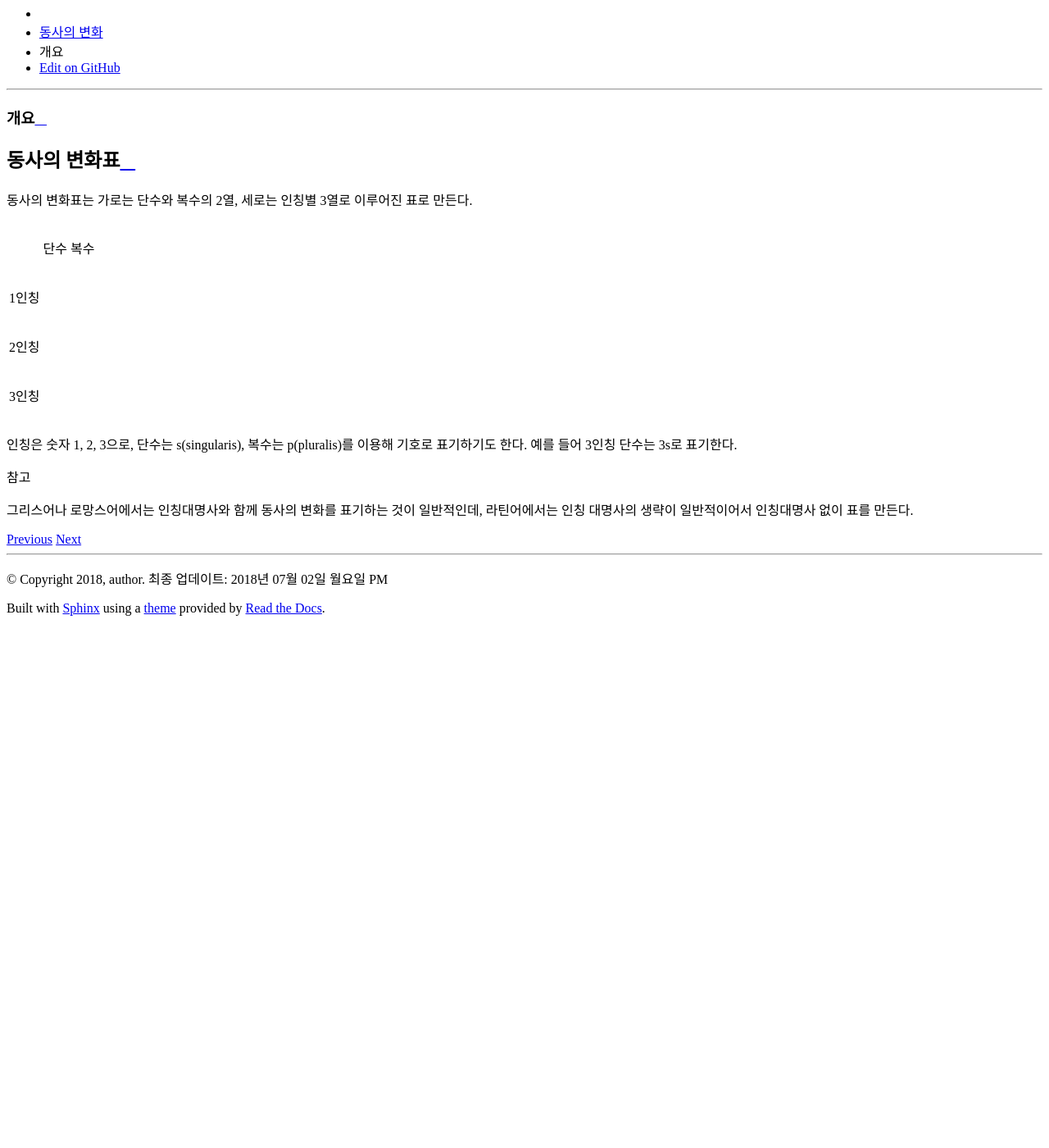
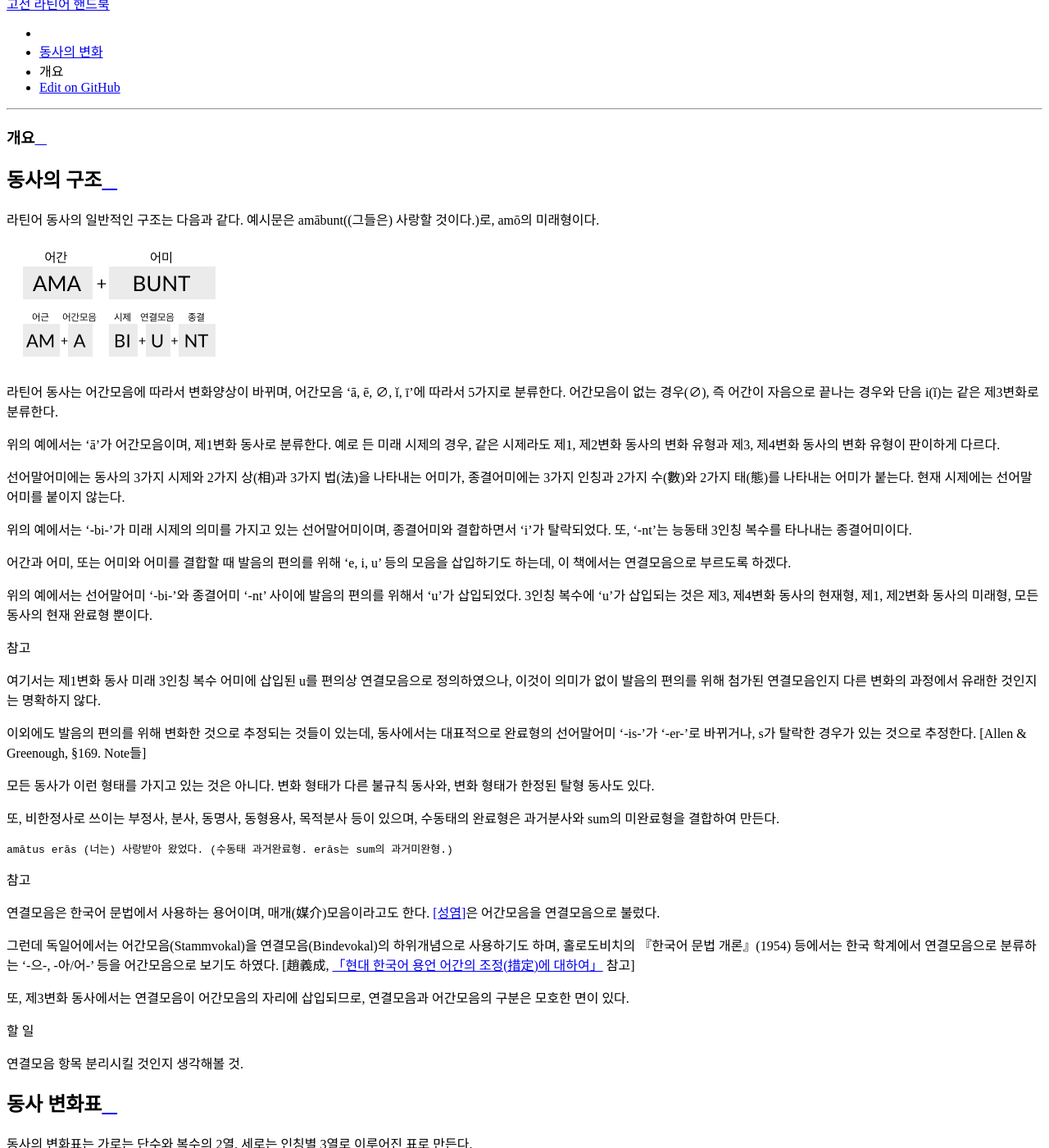
Before and after one commit to kabbala/grammatica_latina, a Sphinx documentation site: the page built from source/coniugatio_verbi/coniugatio_verbi_prooemium.rst, in a window 1280 px wide and 1400 px high, scrolled down 9333 px. Shown: the whole window at 82% size. Built offline with Sphinx 7.4.7 and the Read the Docs theme 2.0.0, drawn with Linux system fonts in a browser that asks for light colours; before the commit the page ends 10092 px from its top, so only the background shows below that; some of the changed text lies outside the part shown.

Commit message:
동사의 구조 항목 서술

```diff
--- a/source/coniugatio_verbi/coniugatio_verbi_prooemium.rst
+++ b/source/coniugatio_verbi/coniugatio_verbi_prooemium.rst
@@ -1,8 +1,51 @@
 개요
-========
+====
 
-동사의 변화표
--------------
+동사의 구조
+-----------
+
+라틴어 동사의 일반적인 구조는 다음과 같다. 예시문은 amābunt((그들은) 사랑할 것이다.)로, amō의 미래형이다.
+
+.. image:: verb_structure.svg
+
+라틴어 동사는 어간모음에 따라서 변화양상이 바뀌며, 어간모음 ‘ā, ē, ∅, ĭ, ī’에 따라서 5가지로 분류한다. 어간모음이 없는 경우(∅), 즉 어간이 자음으로 끝나는 경우와 단음 i(ĭ)는 같은 제3변화로 분류한다.
+
+위의 예에서는 ‘ā’가 어간모음이며, 제1변화 동사로 분류한다. 예로 든 미래 시제의 경우, 같은 시제라도 제1, 제2변화 동사의 변화 유형과 제3, 제4변화 동사의 변화 유형이 판이하게 다르다.
+
+선어말어미에는 동사의 3가지 시제와 2가지 상(相)과 3가지 법(法)을 나타내는 어미가, 종결어미에는 3가지 인칭과 2가지 수(數)와 2가지 태(態)를 나타내는 어미가 붙는다. 현재 시제에는 선어말어미를 붙이지 않는다.
+
+위의 예에서는 ‘-bi-’가 미래 시제의 의미를 가지고 있는 선어말어미이며, 종결어미와 결합하면서 ‘i’가 탈락되었다. 또, ‘-nt’는 능동태 3인칭 복수를 타나내는 종결어미이다.
+
+어간과 어미, 또는 어미와 어미를 결합할 때 발음의 편의를 위해 ‘e, i, u’ 등의 모음을 삽입하기도 하는데, 이 책에서는 연결모음으로 부르도록 하겠다.
+
+위의 예에서는 선어말어미 ‘-bi-’와 종결어미 ‘-nt’ 사이에 발음의 편의를 위해서 ‘u’가 삽입되었다. 3인칭 복수에 ‘u’가 삽입되는 것은 제3, 제4변화 동사의 현재형, 제1, 제2변화 동사의 미래형, 모든 동사의 현재 완료형 뿐이다.
+
+.. note::
+
+   여기서는 제1변화 동사 미래 3인칭 복수 어미에 삽입된 u를 편의상 연결모음으로 정의하였으나, 이것이 의미가 없이 발음의 편의를 위해 첨가된 연결모음인지 다른 변화의 과정에서 유래한 것인지는 명확하지 않다.
+
+이외에도 발음의 편의를 위해 변화한 것으로 추정되는 것들이 있는데, 동사에서는 대표적으로 완료형의 선어말어미 ‘-is-’가 ‘-er-’로 바뀌거나, s가 탈락한 경우가 있는 것으로 추정한다. [Allen & Greenough, §169. Note들]
+
+모든 동사가 이런 형태를 가지고 있는 것은 아니다. 변화 형태가 다른 불규칙 동사와, 변화 형태가 한정된 탈형 동사도 있다.
+
+또, 비한정사로 쓰이는 부정사, 분사, 동명사, 동형용사, 목적분사 등이 있으며, 수동태의 완료형은 과거분사와 sum의 미완료형을 결합하여 만든다. ::
+
+   amātus erās (너는) 사랑받아 왔었다. (수동태 과거완료형. erās는 sum의 과거미완형.)
+
+.. 한국어에서도 동사의 수동형은 다른 동사와 결합해서 만들어지기도 한다. -> 수동태 항목에 적을 것.
+
+.. note::
+
+   연결모음은 한국어 문법에서 사용하는 용어이며, 매개(媒介)모음이라고도 한다. :ref:`[성염] <성염>`\은 어간모음을 연결모음으로 불렀다.
+
+   그런데 독일어에서는 어간모음(Stammvokal)을 연결모음(Bindevokal)의 하위개념으로 사용하기도 하며, 홀로도비치의 『한국어 문법 개론』(1954) 등에서는 한국 학계에서 연결모음으로 분류하는 ‘-으-, -아/어-’ 등을 어간모음으로 보기도 하였다. [趙義成, `「현대 한국어 용언 어간의 조정(措定)에 대하여」 <http://www.tufs.ac.jp/ts/personal/choes/korean/base/goki.html#2.3>`_ 참고]
+
+   또, 제3변화 동사에서는 연결모음이 어간모음의 자리에 삽입되므로, 연결모음과 어간모음의 구분은 모호한 면이 있다.
+
+.. todo:: 연결모음 항목 분리시킬 것인지 생각해볼 것.
+
+동사 변화표
+-----------
 
 동사의 변화표는 가로는 단수와 복수의 2열, 세로는 인칭별 3열로 이루어진 표로 만든다.
 
@@ -20,3 +63,7 @@
 
 .. note::
    그리스어나 로망스어에서는 인칭대명사와 함께 동사의 변화를 표기하는 것이 일반적인데, 라틴어에서는 인칭 대명사의 생략이 일반적이어서 인칭대명사 없이 표를 만든다.
+
+   한국어 번역을 쓸 때는 인칭이 불분명할 수 있으므로, 괄호 안에 인칭대명사를 적기도 한다. ::
+
+      amābunt (그들은) 사랑할 것이다.
```
Also changed, not shown: source/coniugatio_verbi/verb_structure.svg (added).
